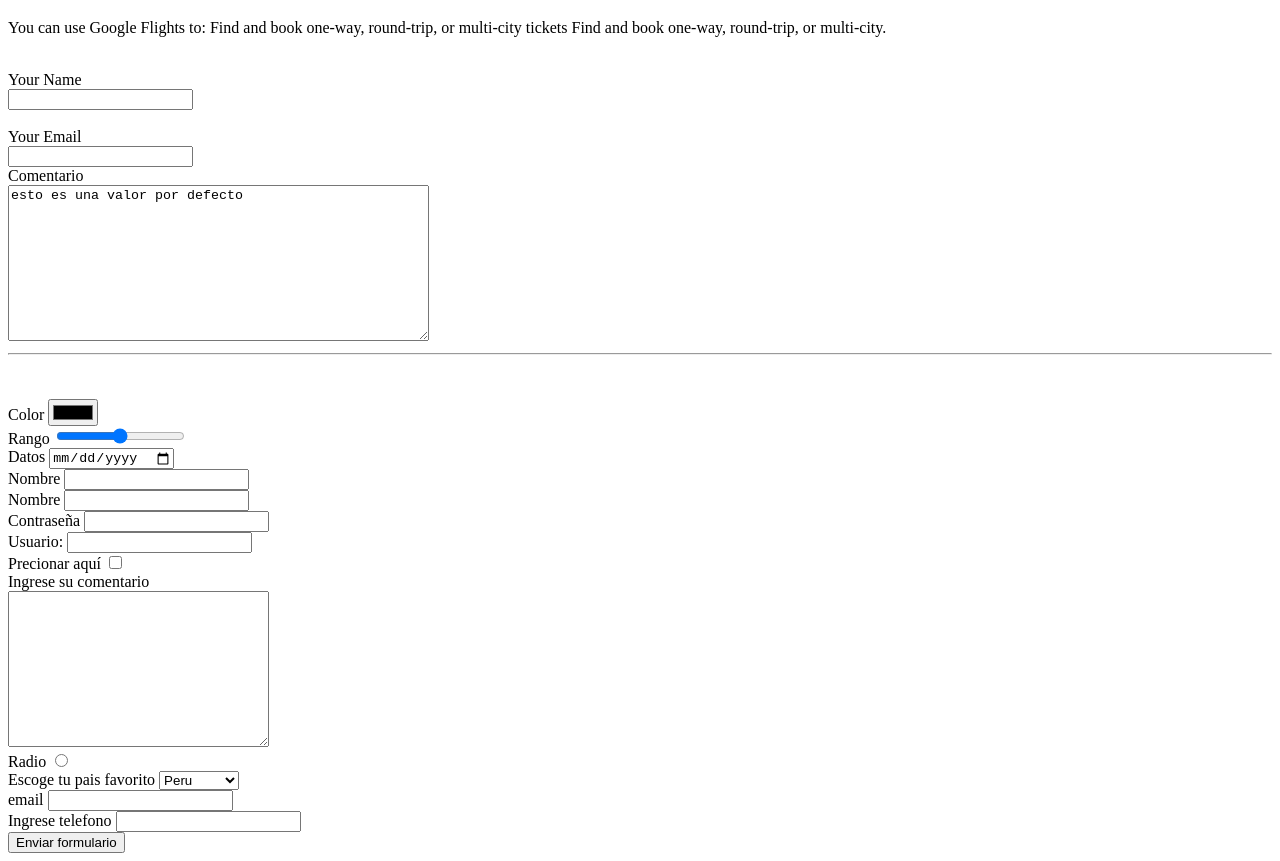
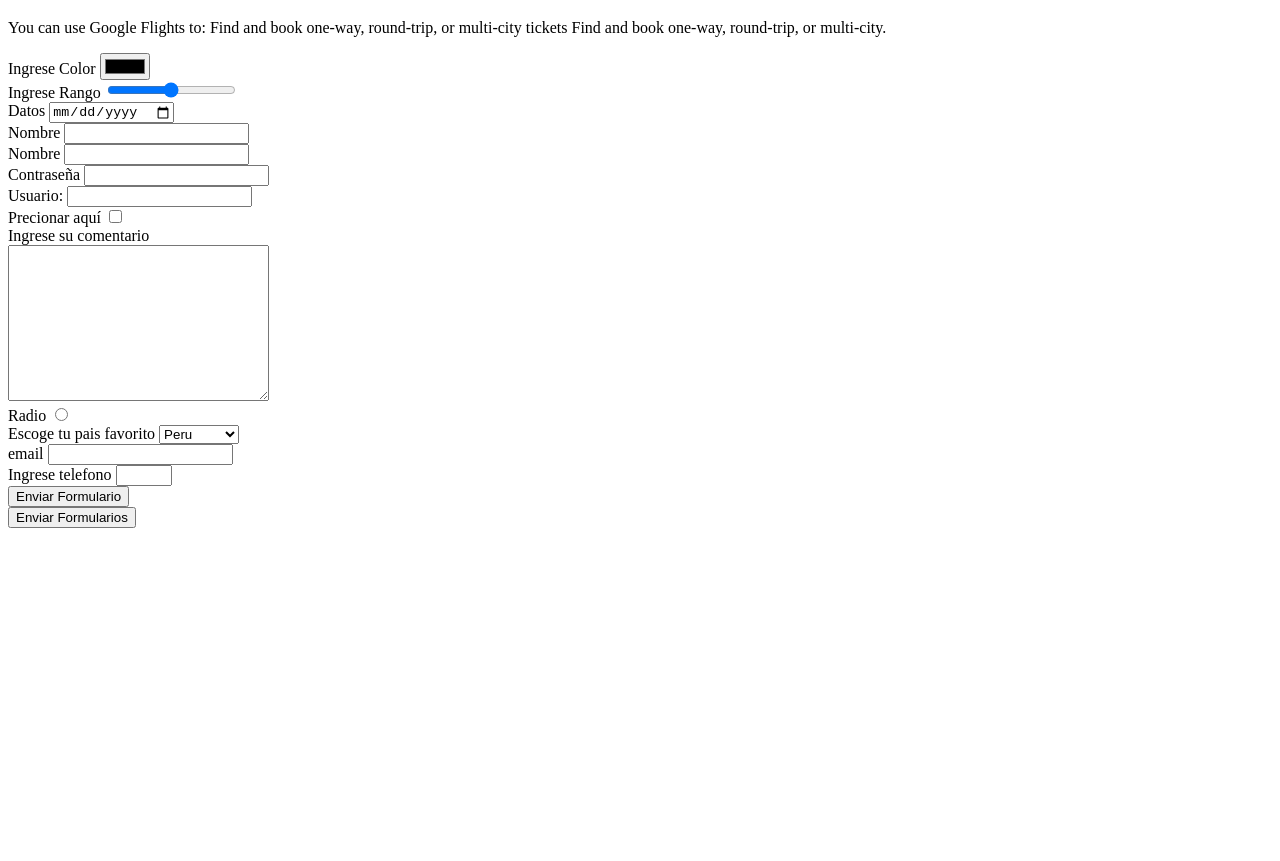
Before and after one commit to Jaimedv17/semana3, a plain HTML site: page ejercicio..html in a window 1280 px wide. Shown: the part 61-922 px from the top of the page. After the commit the page ends 800 px from the top, so only its background shows below. Drawn offline with Linux system fonts and the light colour scheme.

Commit message:
se agrego input y atrbutos

```diff
--- a/ejercicio..html
+++ b/ejercicio..html
@@ -6,47 +6,29 @@
     <title>Document</title>
 </head>
 <body>
+    <header>
     <h1>Send us a Message</h1>
     <p>You can use Google
         Flights to: Find and book one-way, round-trip, or
         multi-city tickets Find and book one-way, round-trip, or
         multi-city.</p>
-    <form>
-        <br>
+    </header>
+    <form action="ejercicio1.html">
         <div>
-            <label for="emailPerson">Your Name</label><br>
-            <input id="emailPerson" type="email">
-        </div>
-        <br>
-
-        <div>
-            <label for="passwordPerson">Your Email</label><br>
-            <input type="password">
+            <label for="personColor">Ingrese Color</label>
+            <input type="color" id="personColor">
         </div>
         <div>
-            <label for="comentario">Comentario</label><br>
-            <textarea cols="50" rows="10" id="comentario" placeholder="ingrese comentario"
-        name="comentario">esto es una valor por defecto</textarea>
-        </div>
-        <hr>
-    </form>
-        <br><br>
-    <form >
-        <div>
-            <label for="color">Color</label>
-            <input type="color" >
+            <label for="personRange">Ingrese Rango</label>
+            <input type="range" id="personRange">
         </div>
         <div>
-            <label for="range">Rango</label>
-            <input type="range" >
-        </div>
-        <div>
-            <label for="date">Datos</label>
-            <input type="date" >
+            <label for="personDate">Datos</label>
+            <input type="date" id="personDate" >
         </div>
         <div>
             <label for="name">Nombre</label>
-            <input id="name" type="text" >
+            <input id="name" type="text" minlength="5" maxlength="10" autocomplete="off">
         </div>
         <div>
             <label for="LastName">Nombre</label>
@@ -83,20 +65,18 @@
         </div>
         <div>
             <label for="emailPerson">email</label>
-            <input type="email">
+            <input type="email" id="emailPerson" >
         </div>
         <div>
-            <label for="numberPerson">Ingrese telefono</label>
-            <input type="number">
+            <label for="personNumber">Ingrese telefono</label>
+            <input type="number" id="personNumber" min="10" max="50" required>
         </div>
         <div>
-            <input type="submit" value="Enviar formulario">
-
+            <input  type="submit" value="Enviar Formulario" >
         </div>
-
-
-    </form>
-
+        <div>
+            <button type="submit">Enviar Formularios</button>
+        </div>
 
 
     </form>
```
Also changed, not shown: index.html (+1 -9 lines).
